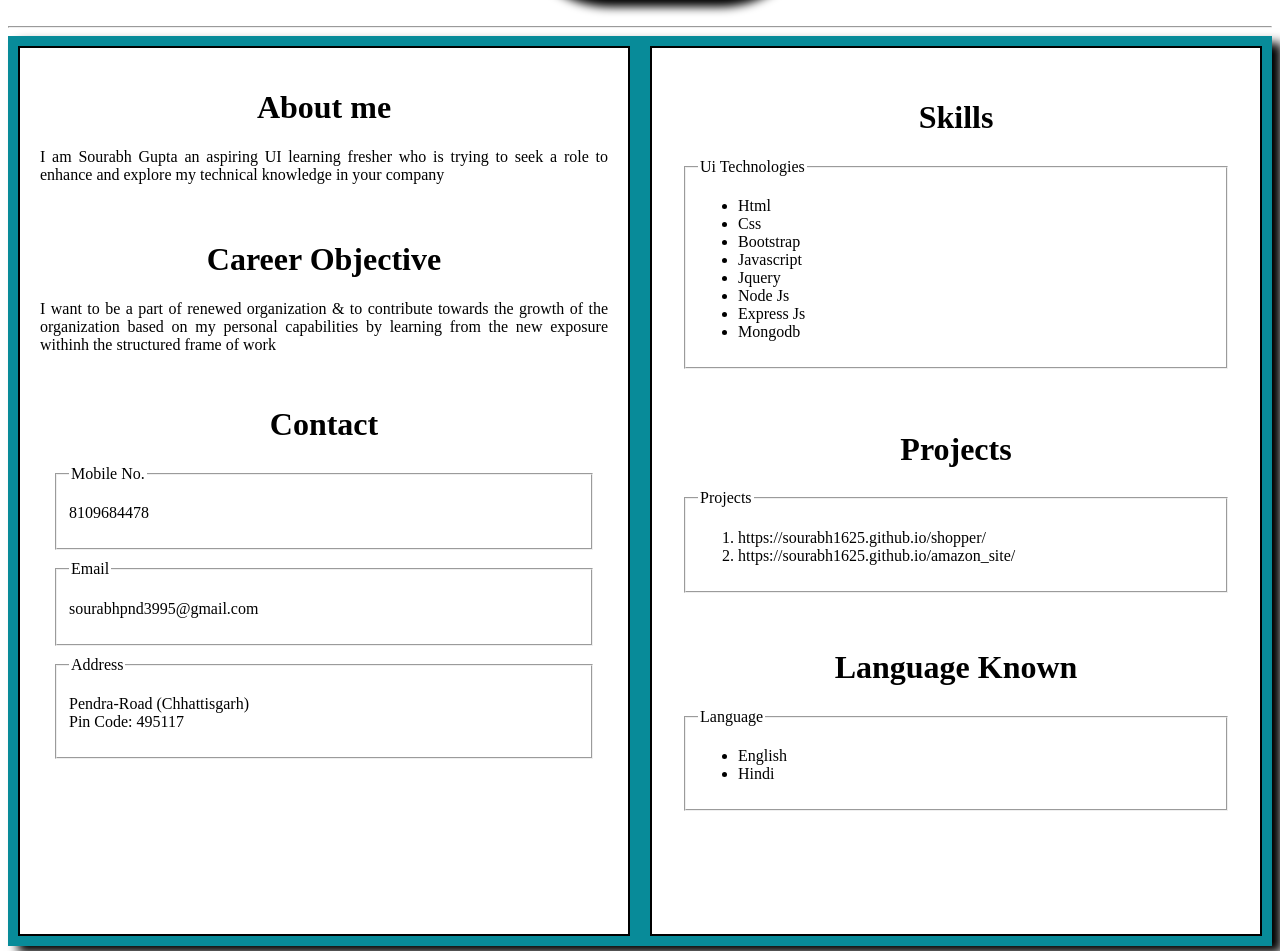
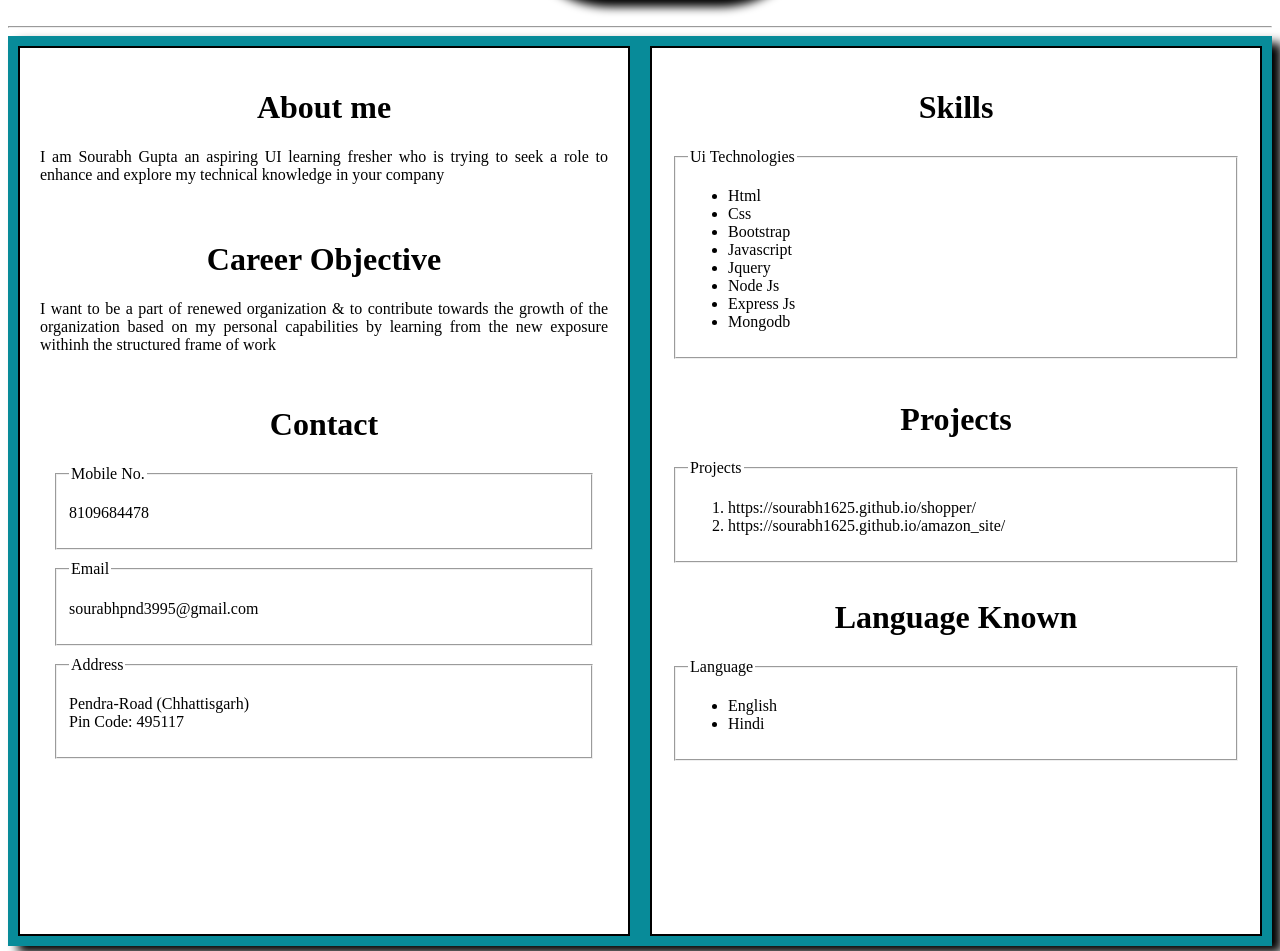
Before and after one commit to sourabh1625/my_resume, a plain HTML site: page index.html in a window 1280 px wide. Shown: the part 454-1405 px from the top of the page. Drawn offline with Linux system fonts and the light colour scheme.

Commit message:
index.html

```diff
--- a/index.html
+++ b/index.html
@@ -179,7 +179,7 @@
         </div>
 
         <div class="about_div_2">
-                <div style="padding: 20PX;">
+                <div style="padding: 10PX;">
                     <h1 style="text-align: center;">Skills</h1>
                      <fieldset>
                         <legend>Ui Technologies</legend>
@@ -196,7 +196,7 @@
                      </fieldset>
                 </div>
 
-                <div style="padding: 20px;">
+                <div style="padding: 10px;">
                     <h1 style="text-align:center ;">Projects</h1>
                     <fieldset>
                         <legend>Projects</legend>
@@ -207,7 +207,7 @@
                     </fieldset>
                 </div>
 
-                <div style="padding: 20px; margin-top: -5px;" class="lan">
+                <div style="padding: 10px; margin-top: -5px;" class="lan">
                     <h1  style="text-align: center;">Language Known</h1>
                     <fieldset>
                         <legend>Language</legend>
```
